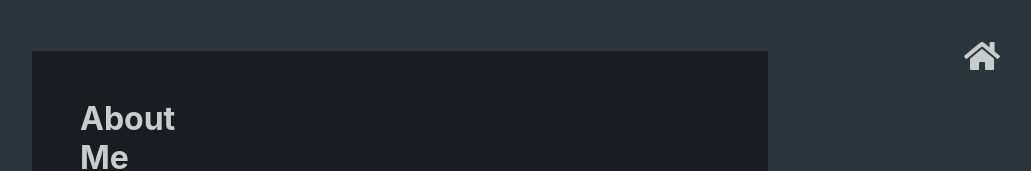
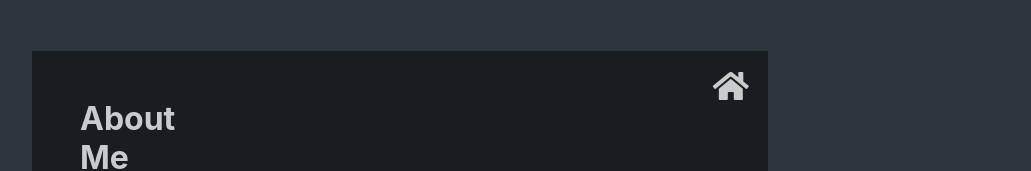
Before and after one commit to reireynoso/portfolio, a React (Create React App) app: page /#/about in a window 1280 px wide. Shown: the top 171 px of the page, without its empty margins (240-1271 px from the left). Built offline with nearby package versions, Linux system fonts and the light colour scheme.

Commit message:
position relative for homeicon again

```diff
--- a/src/App.css
+++ b/src/App.css
@@ -55,16 +55,10 @@ body {
   animation: slideInLeft var(--slide-speed) ease-in;
 }
 
-/* .home-icon{
+.home-icon{
   position: absolute;
   right: 1.2rem;
   top: 1.2rem;
-} */
-
-.home-icon{
-  position: fixed;
-  right: 2.5rem;
-  top: 2.5rem;
 }
 
 .home-icon > a{
@@ -167,7 +161,7 @@ body {
 /* About Component */
 
 .link-container {
-  /* position: relative; */
+  position: relative;
   background-color: var(--bg-secondary);
   max-width: 40rem;
   min-width: 10rem;
@@ -368,7 +362,7 @@ img.project-image {
 
 /* width */
 ::-webkit-scrollbar {
-  width: 2px;
+  width: 1px;
   height: 0;
 }
 
```
